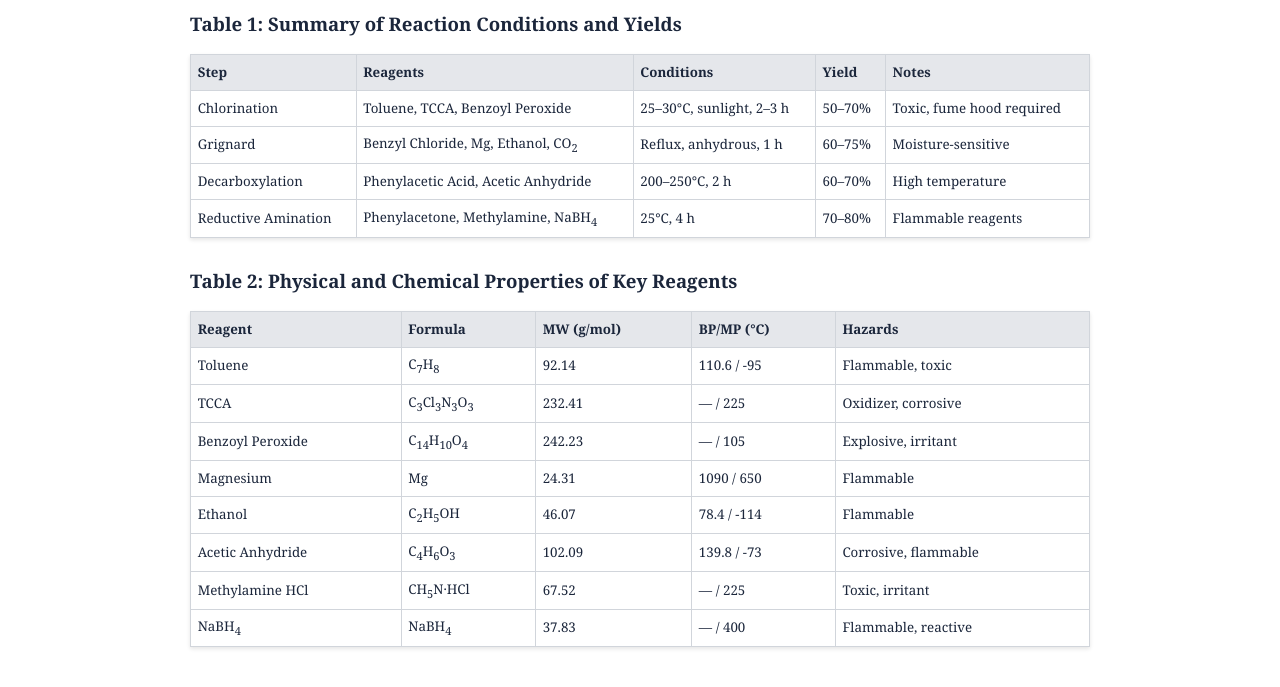
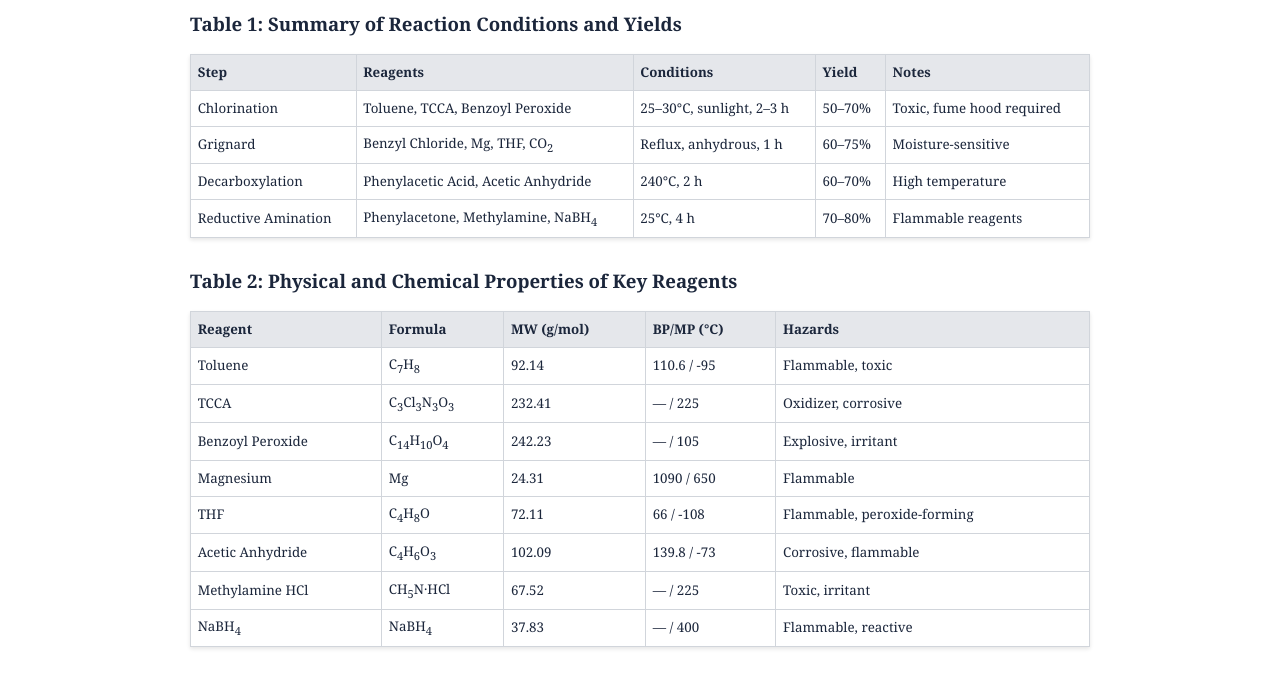
Before and after one commit to APRO-Hacker/amine-synthesis, a plain HTML site: page tables.html in a window 1280 px wide. Shown: the part 221-908 px from the top of the page. Drawn offline with Linux system fonts and the light colour scheme.

Commit message:
Update tables.html

```diff
--- a/tables.html
+++ b/tables.html
@@ -23,8 +23,8 @@
         <table>
             <tr><th>Step</th><th>Reagents</th><th>Conditions</th><th>Yield</th><th>Notes</th></tr>
             <tr><td>Chlorination</td><td>Toluene, TCCA, Benzoyl Peroxide</td><td>25–30°C, sunlight, 2–3 h</td><td>50–70%</td><td>Toxic, fume hood required</td></tr>
-            <tr><td>Grignard</td><td>Benzyl Chloride, Mg, Ethanol, CO<sub>2</sub></td><td>Reflux, anhydrous, 1 h</td><td>60–75%</td><td>Moisture-sensitive</td></tr>
-            <tr><td>Decarboxylation</td><td>Phenylacetic Acid, Acetic Anhydride</td><td>200–250°C, 2 h</td><td>60–70%</td><td>High temperature</td></tr>
+            <tr><td>Grignard</td><td>Benzyl Chloride, Mg, THF, CO<sub>2</sub></td><td>Reflux, anhydrous, 1 h</td><td>60–75%</td><td>Moisture-sensitive</td></tr>
+            <tr><td>Decarboxylation</td><td>Phenylacetic Acid, Acetic Anhydride</td><td>240°C, 2 h</td><td>60–70%</td><td>High temperature</td></tr>
             <tr><td>Reductive Amination</td><td>Phenylacetone, Methylamine, NaBH<sub>4</sub></td><td>25°C, 4 h</td><td>70–80%</td><td>Flammable reagents</td></tr>
         </table>
 
@@ -35,7 +35,7 @@
             <tr><td>TCCA</td><td>C<sub>3</sub>Cl<sub>3</sub>N<sub>3</sub>O<sub>3</sub></td><td>232.41</td><td>— / 225</td><td>Oxidizer, corrosive</td></tr>
             <tr><td>Benzoyl Peroxide</td><td>C<sub>14</sub>H<sub>10</sub>O<sub>4</sub></td><td>242.23</td><td>— / 105</td><td>Explosive, irritant</td></tr>
             <tr><td>Magnesium</td><td>Mg</td><td>24.31</td><td>1090 / 650</td><td>Flammable</td></tr>
-            <tr><td>Ethanol</td><td>C<sub>2</sub>H<sub>5</sub>OH</td><td>46.07</td><td>78.4 / -114</td><td>Flammable</td></tr>
+            <tr><td>THF</td><td>C<sub>4</sub>H<sub>8</sub>O</td><td>72.11</td><td>66 / -108</td><td>Flammable, peroxide-forming</td></tr>
             <tr><td>Acetic Anhydride</td><td>C<sub>4</sub>H<sub>6</sub>O<sub>3</sub></td><td>102.09</td><td>139.8 / -73</td><td>Corrosive, flammable</td></tr>
             <tr><td>Methylamine HCl</td><td>CH<sub>5</sub>N·HCl</td><td>67.52</td><td>— / 225</td><td>Toxic, irritant</td></tr>
             <tr><td>NaBH<sub>4</sub></td><td>NaBH<sub>4</sub></td><td>37.83</td><td>— / 400</td><td>Flammable, reactive</td></tr>
```
